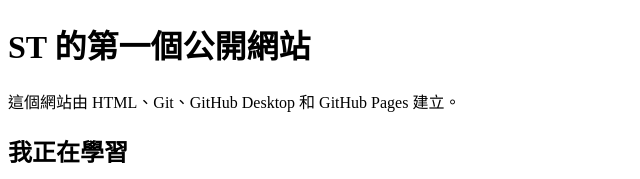
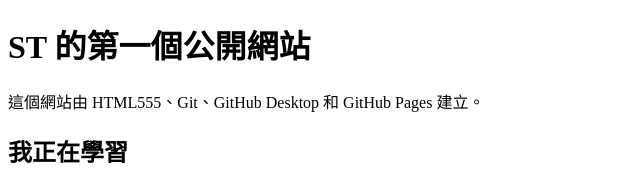
Before and after one commit to Joooocha/github-pages-demo, a plain HTML site: page index.html in a window 1280 px wide. Shown: the top 179 px of the page, without its empty margins (0-640 px from the left). Drawn offline with Linux system fonts and the light colour scheme.

```diff
--- a/index.html
+++ b/index.html
@@ -9,7 +9,7 @@
 <body>
   <main>
     <h1>ST 的第一個公開網站</h1>
-<p>這個網站由 HTML、Git、GitHub Desktop 和 GitHub Pages 建立。</p>
+<p>這個網站由 HTML555、Git、GitHub Desktop 和 GitHub Pages 建立。</p>
     <section>
       <h2>我正在學習</h2>
       <ul>
```
